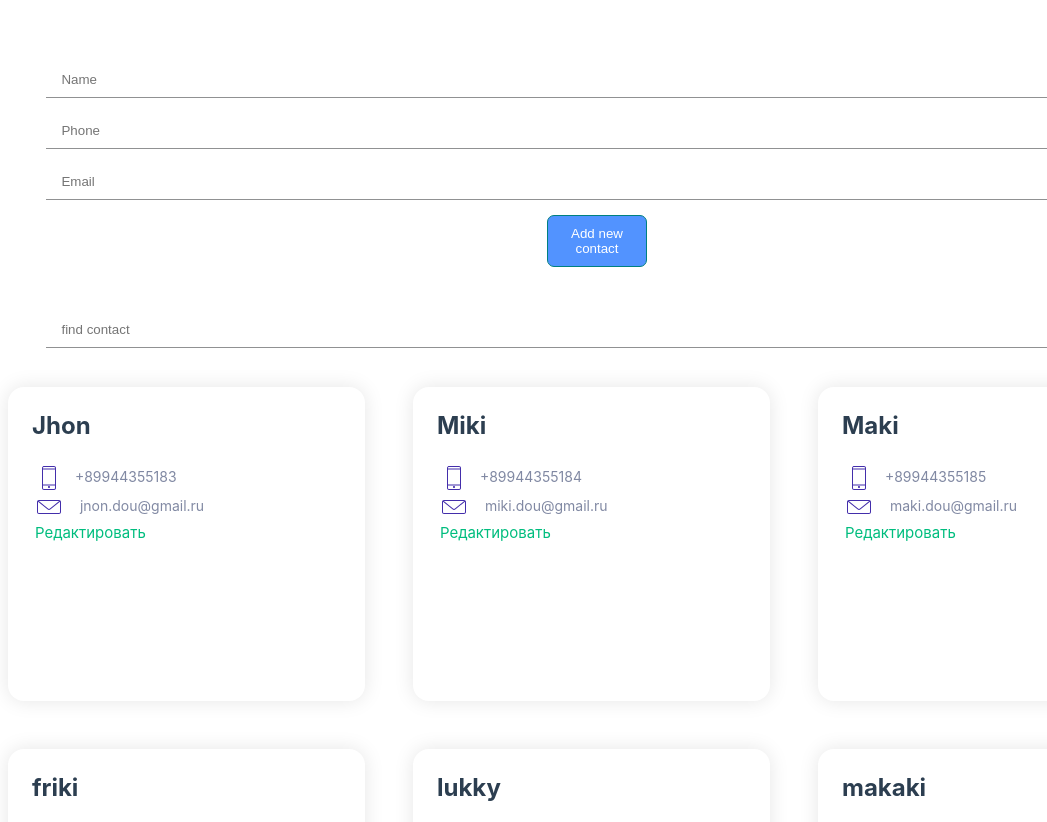
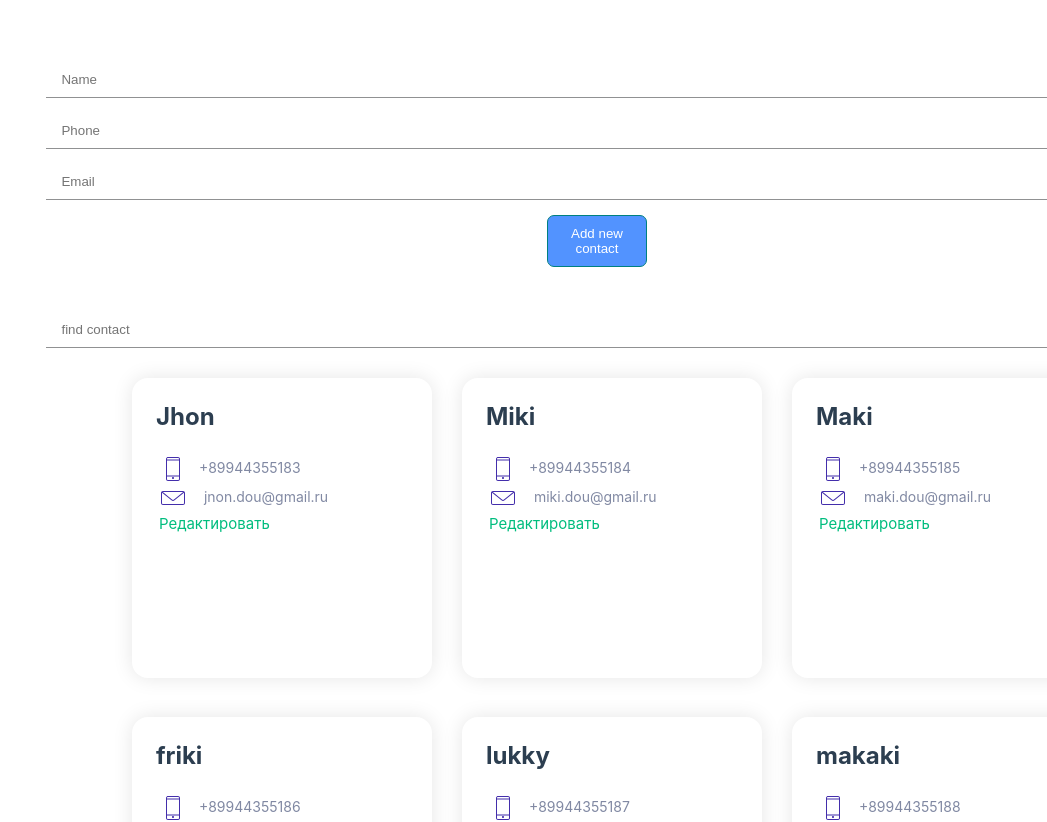
Before and after one commit to Zuko44/contacts, a Vue app: page / in a window 1280 px wide. Shown: the top 822 px of the page, without its empty margins (48-1095 px from the left). Built offline with nearby package versions, Linux system fonts and the light colour scheme.

Commit message:
added TransitionGroup

```diff
--- a/src/components/ContactItem.vue
+++ b/src/components/ContactItem.vue
@@ -27,12 +27,12 @@ const props = defineProps<Props>();
 
 <style scoped>
 .contact {
-  width: 357px;
-  height: 314px;
+  width: 300px;
+  height: 300px;
   border-radius: 16px;
   box-shadow: 0px 0px 20px rgba(0, 0, 0, 0.1);
   padding: 24px;
-  margin: 24px;
+  margin: 15px;
   margin-bottom: 24px;
   cursor: pointer;
 }
--- a/src/components/ContactList.vue
+++ b/src/components/ContactList.vue
@@ -6,13 +6,13 @@ const contactsStore = useContactsStore();
 </script>
 
 <template>
-  <div class="contacts">
+  <TransitionGroup class="contacts" name="list" tag="ul">
     <ContactItem
       v-for="contact in contactsStore.contacts"
       :key="contact.id"
       :user="contact"
     />
-  </div>
+  </TransitionGroup>
 </template>
 
 <style scoped>
@@ -20,5 +20,16 @@ const contactsStore = useContactsStore();
   display: flex;
   flex-direction: row;
   flex-wrap: wrap;
+  justify-content: center;
+}
+
+.list-enter-active,
+.list-leave-active {
+  transition: all 0.5s ease;
+}
+.list-enter-from,
+.list-leave-to {
+  opacity: 0;
+  transform: translateX(30px);
 }
 </style>
```
